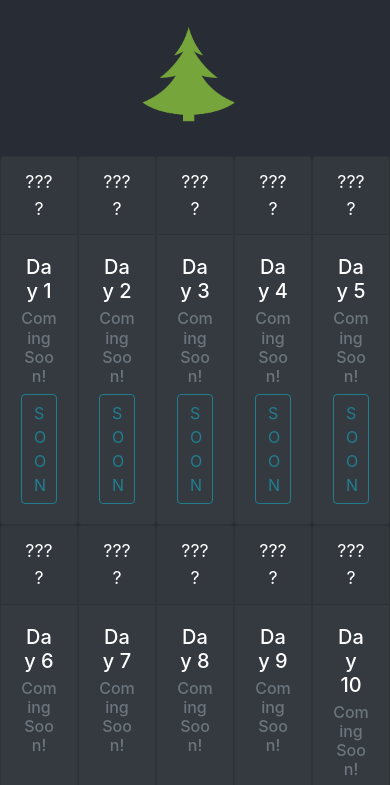
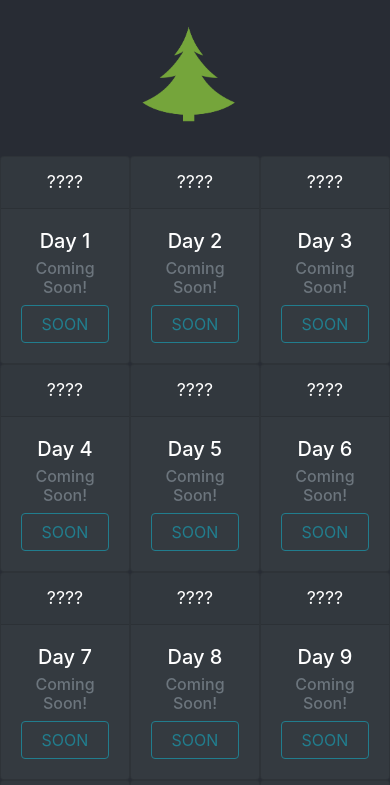
Before and after one commit to tfavazza/advent-for-friends, a React (Create React App) app: page / in a window 390 px wide. Shown: the top 785 px of the page. Built offline with nearby package versions, Linux system fonts and the light colour scheme.

Commit message:
less squished on mobile

```diff
--- a/src/App.js
+++ b/src/App.js
@@ -32,7 +32,7 @@ function App() {
       <header className="App-header">
         <img src={tree} className="App-logo" alt="logo" />
           <Container flex>
-            <Row md={5} lg={5} sm={5} xs={5}>
+            <Row md={5} lg={5} sm={3} xs={3}>
             {json.days.map(day => <AdventDay
               day={day.day}
               description={day.description}
```
